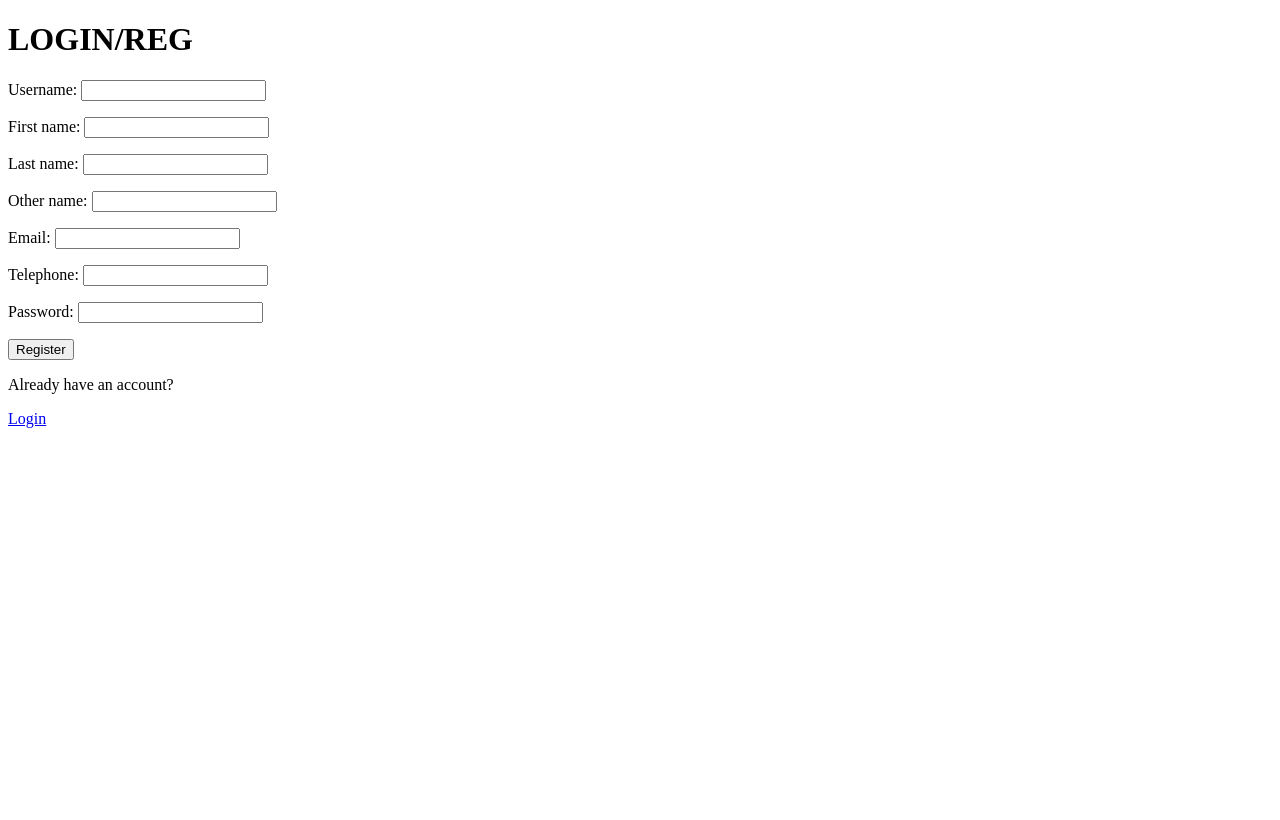
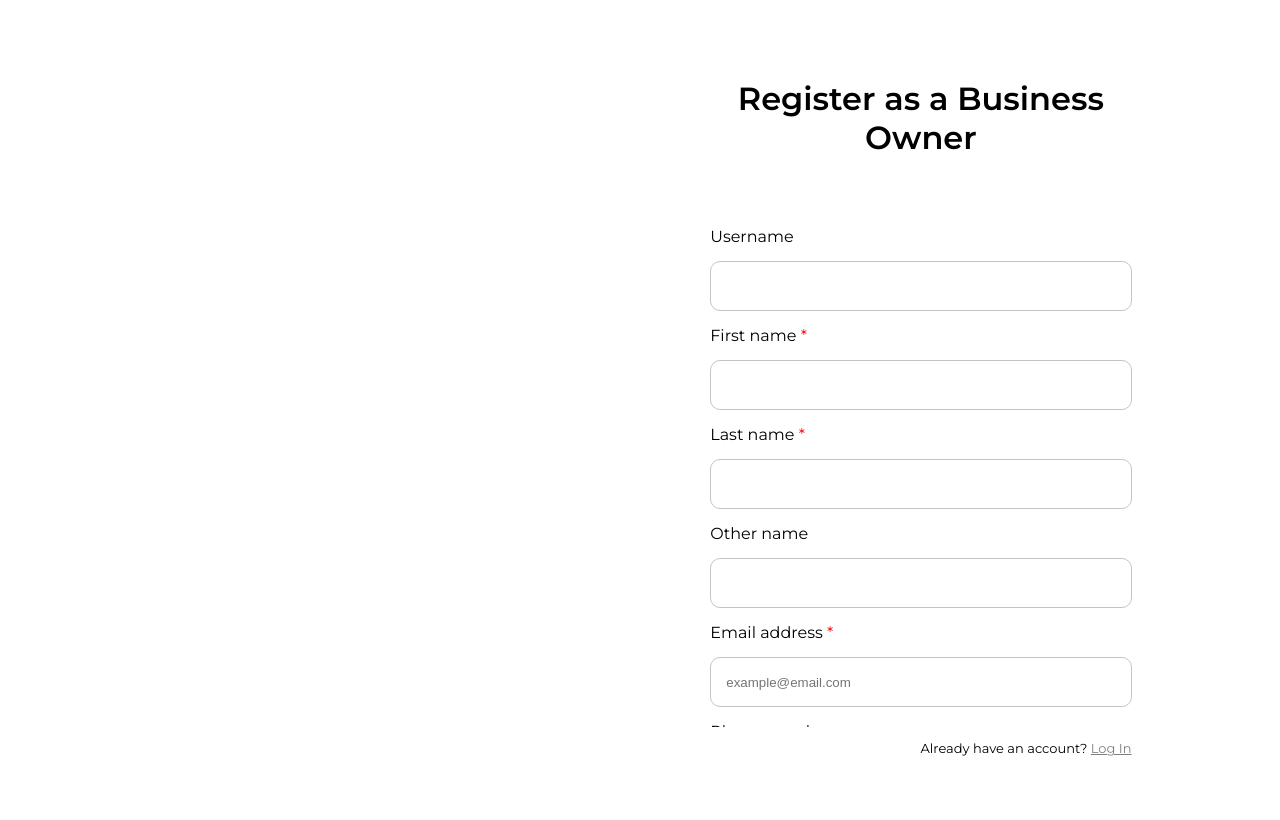
Before and after one commit to Tha-Orakkle/debtors, a Django app: page /register/ in a window 1280 px wide. Shown: the top 820 px of the page. Run offline with Django 4.2, Linux system fonts and the light colour scheme.

Commit message:
frontend update: login and signup frontend updated with functionalities

```diff
--- a/base/forms.py
+++ b/base/forms.py
@@ -1,11 +1,12 @@
 from django import forms
+from django.contrib.auth.forms import UserCreationForm
 
 from .models import User
 
 
-class UserCreationForm(forms.ModelForm):
+class CustomUserCreationForm(UserCreationForm):
 
     class Meta:
         model = User
-        fields = ("username", "first_name", "last_name", "other_name",
-                  "email", "telephone", "password")
+        fields = ["username", "first_name", "last_name", "other_name",
+                  "email", "telephone", "password1", "password2"]
--- a/base/models.py
+++ b/base/models.py
@@ -12,9 +12,9 @@ class User(AbstractUser):
     first_name = models.CharField(max_length=32)
     last_name = models.CharField(max_length=32)
     other_name = models.CharField(max_length=32, null=True, blank=True)
-    telephone = PhoneNumberField(null=True)
+    telephone = PhoneNumberField(null=True, blank=True)
     email = models.EmailField(unique=True)
-    username = models.CharField(max_length=128, null=True)
+    username = models.CharField(max_length=128, null=True, blank=True)
 
     USERNAME_FIELD = 'email'
     EMAIL_FIELD = 'email'
--- a/base/templates/base/login_register.html
+++ b/base/templates/base/login_register.html
@@ -1,37 +1,93 @@
-<!DOCTYPE html>
-<html lang="en">
-  <head>
-    <meta charset="UTF-8" />
-    <meta name="viewport" content="width=device-width, initial-scale=1.0" />
-    <title>Document</title>
-  </head>
-  <body>
-    {% if messages %}
-    {% for message in messages %}
-    <p>{{ message }}</p>
-    {% endfor %}
-    {% endif %}
-    <h1>LOGIN/REG</h1>
-    {% if page == 'login' %}
-    <form method="POST" action="">
+{% extends "template_base.html" %}
+
+{% load static %}
+
+{% block content %}
+<div class="login-container">
+
+  <div id="login-bg" class="login-container-item">
+    <!-- <img src="{% static 'images/bg-login.jpg' %}" alt=""> -->
+  </div>
+
+  <div id="login-form-wrapper" class="login-container-item{% if page != 'login' %} hidden{% endif %}">
+    <h1 class="form-header">Log In</h1>
+    <form action="" method="post" id="login-form">
       {% csrf_token %}
-      <label for="username">Email</label>
-      <input type="text" name="username" id="username" />
+      <div class="form-item">
+        <label for="_email">Email address</label><br>
+        <input type="email" name="email" id="_email" placeholder="example@email.com">
+      </div>
+      <div class="form-item">
+        <label for="_password">Password</label><br>
+        <input type="password" name="password" id="_password" placeholder="****************">
+      </div>
 
-      <label for="password">Password</label>
-      <input type="password" name="password" id="password" />
+      <div class="form-item">
+        <input type="submit" class="login-form-submit" value="Log In">
+      </div>
 
-      <input type="submit" value="Login" />
     </form>
-    <p>Don't have an account?</p>
-    <a href="{% url 'register' %}">Sign Up</a>
-    {% else %}
-    <form method="POST" action="">
-      {% csrf_token %} {{ form.as_p }}
-      <input type="submit" value="Register" />
+    <div class="create-or-sign">
+      <p>Don't have an account? <a href="{% url 'register' %}">create one</a></p>
+    </div>
+  </div>
+
+  <div id="register-form-wrapper" class="login-container-item{% if page == 'login' %} hidden{% endif %}">
+
+    <h1 class="form-header">Register as a Business Owner</h1>
+    <form action="" method="post" id="create-form">
+      {% csrf_token %}
+      <div class="form-item">
+        <label for="username">Username</label><br>
+        <input type="text" name="username" id="username">
+      </div>
+
+      <div class="form-item">
+        <label for="first_name">First name <span class="required">*</span></label><br>
+        <input type="text" name="first_name" id="first_name" required>
+      </div>
+
+      <div class="form-item">
+        <label for="last_name">Last name <span class="required">*</span></label><br>
+        <input type="text" name="last_name" id="last_name" required>
+      </div>
+
+      <div class="form-item">
+        <label for="other_name">Other name</label><br>
+        <input type="text" name="other_name" id="other_name">
+      </div>
+
+      <div class="form-item">
+        <label for="email">Email address <span class="required">*</span></label><br>
+        <input type="email" name="email" id="email" placeholder="example@email.com" required>
+      </div>
+
+      <div class="form-item">
+        <label for="telephone">Phone number</label><br>
+        <input type="tel" name="telephone" id="telephone" placeholder="+2348121111222 i.e with the country code">
+      </div>
+
+      <div class="form-item">
+        <label for="password1">Password <span class="required">*</span></label><br>
+        <input type="password" name="password1" id="password1" placeholder="****************" required>
+      </div>
+
+      <div class="form-item">
+        <label for="password2">Confirm Password <span class="required">*</span></label><br>
+        <input type="password" name="password2" id="password2" placeholder="****************" required>
+      </div>
+
+      <div class="form-item">
+        <input type="submit" class="login-form-submit" value="Register">
+      </div>
+
     </form>
-    <p>Already have an account?</p>
-    <a href="{% url 'login' %}">Login</a>
-    {% endif %}
-  </body>
-</html>
+    <div class="create-or-sign">
+      <p>Already have an account? <a href="{% url 'login' %}">Log In</a></p>
+    </div>
+  </div>
+
+
+
+</div>
+{% endblock content %}
--- a/base/views.py
+++ b/base/views.py
@@ -5,7 +5,7 @@ from django.shortcuts import render, redirect
 import requests
 
 from .models import User
-from .forms import UserCreationForm
+from .forms import CustomUserCreationForm
 from base.backends.decorators import token_required
 
 
@@ -30,10 +30,10 @@ def loginPage(request):
             pass
 
     if request.method == 'POST':
-        username = request.POST.get('username').lower()
+        email = request.POST.get('email').lower()
         password = request.POST.get('password')
 
-        user = authenticate(request, username=username, password=password)
+        user = authenticate(request, username=email, password=password)
         if user:
             res = requests.post('http://127.0.0.1:8000/api/v1/token/', data={
                 'user_id': user.id})
@@ -53,14 +53,15 @@ def loginPage(request):
 
 def registerPage(request):
     """This view handles registration of User"""
-    form = UserCreationForm()
+    form = CustomUserCreationForm()
 
     if request.method == 'POST':
-        form = UserCreationForm(request.POST)
+        form = CustomUserCreationForm(request.POST)
         if form.is_valid():
             user = form.save(commit=False)
-            user.username = user.username.lower()
-            user.set_password(request.POST.get('password'))
+            if user.username:
+                user.username = user.username.lower()
+            user.set_password(request.POST.get('password1'))
             user.save()
             res = requests.post('http://127.0.0.1:8000/api/v1/token/', data={
                 'user_id': user.id})
--- a/debtors/settings.py
+++ b/debtors/settings.py
@@ -130,6 +130,7 @@ USE_TZ = True
 # https://docs.djangoproject.com/en/4.2/howto/static-files/
 
 STATIC_URL = 'static/'
+STATICFILES_DIRS = [BASE_DIR / 'static']
 
 # Default primary key field type
 # https://docs.djangoproject.com/en/4.2/ref/settings/#default-auto-field
--- /dev/null
+++ b/static/css/main.css
@@ -0,0 +1,83 @@
+/* // <uniquifier>: Use a unique and descriptive class name
+// <weight>: Use a value from 100 to 900 */
+
+/* --------------General------------------- */
+* {
+    box-sizing: border-box;
+}
+
+body {
+  font-family: "Montserrat", sans-serif;
+  font-optical-sizing: auto;
+  font-weight: 400;
+  font-style: normal;
+}
+
+.hidden {
+    display: none;
+}
+
+.required {
+    color: red;
+}
+
+
+/* ------------- LOGIN / REGISTRATION --------------- */
+
+.login-container {
+    display: grid;
+    grid-template-columns: 0.8fr 1fr;
+}
+
+
+.login-container-item input {
+    width: 100%;
+    height: 50px;
+    border-radius: 10px;
+    border: 1px solid #c4c4c4;
+    margin-top: 15px;
+    margin-bottom: 15px;
+    padding: 0 15px;
+}
+
+.login-container-item input[type="submit"] {
+    background-color: #a8d8b9;
+    font-weight: 300;
+}
+
+.login-container-item input[type="submit"]:hover {
+    background-color: #85be99;
+}
+
+#login-form-wrapper, #register-form-wrapper {
+    margin-left: auto;
+    margin-right: auto;
+    width: 60%;
+}
+
+#register-form-wrapper {
+    margin-top: 50px;
+}
+#login-form-wrapper {
+    margin-top: 80px;
+}
+
+#create-form {
+    overflow-y: scroll;
+    max-height: 500px;
+}
+
+.form-header {
+    text-align: center;
+    font-weight: 600;
+    margin-bottom:70px;
+}
+.create-or-sign {
+    font-size: 13px;
+    text-align: end;
+}
+
+.create-or-sign a {
+    /* text-decoration: none; */
+    color: #808080;
+}
--- /dev/null
+++ b/templates/template_base.html
@@ -0,0 +1,23 @@
+{% load static %}
+<!DOCTYPE html>
+<html lang="en">
+<head>
+    <meta charset="UTF-8">
+    <meta name="viewport" content="width=device-width, initial-scale=1.0">
+    <title>Debtors</title>
+
+    <link rel="preconnect" href="https://fonts.googleapis.com">
+    <link rel="preconnect" href="https://fonts.gstatic.com" crossorigin>
+    <link href="https://fonts.googleapis.com/css2?family=Montserrat:ital,wght@0,100..900;1,100..900&display=swap" rel="stylesheet">
+    <link rel="stylesheet" href="{% static 'css/main.css' %}">
+</head>
+<body>
+    {% block content %}
+
+    {% endblock content %}
+
+    {% block scripts %}
+
+    {% endblock scripts %}
+</body>
+</html>
```
Also changed, not shown: base/templates/base/login_register_old.html (added, +37 -0 lines), static/images/bg-login.jpg (added), static/images/bg-login_2.png (added), 1 other file.
